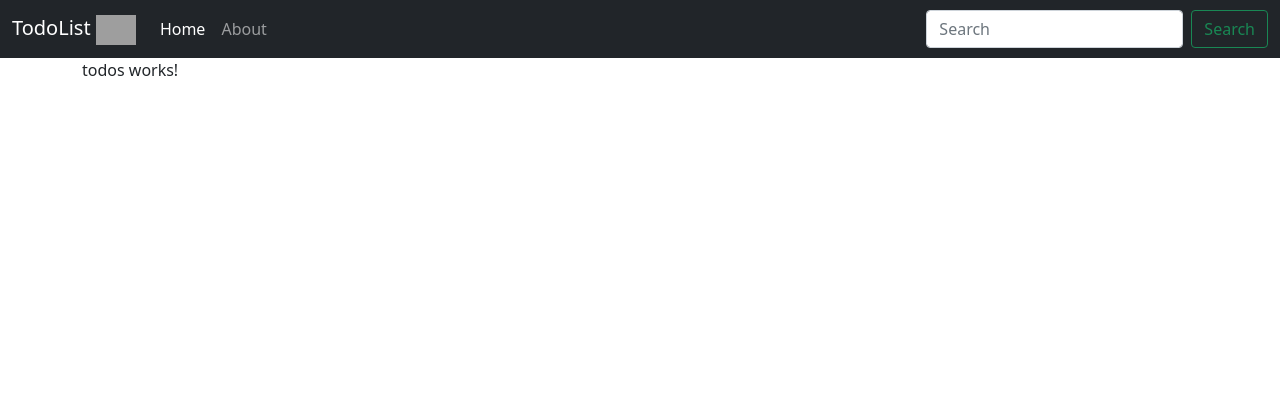
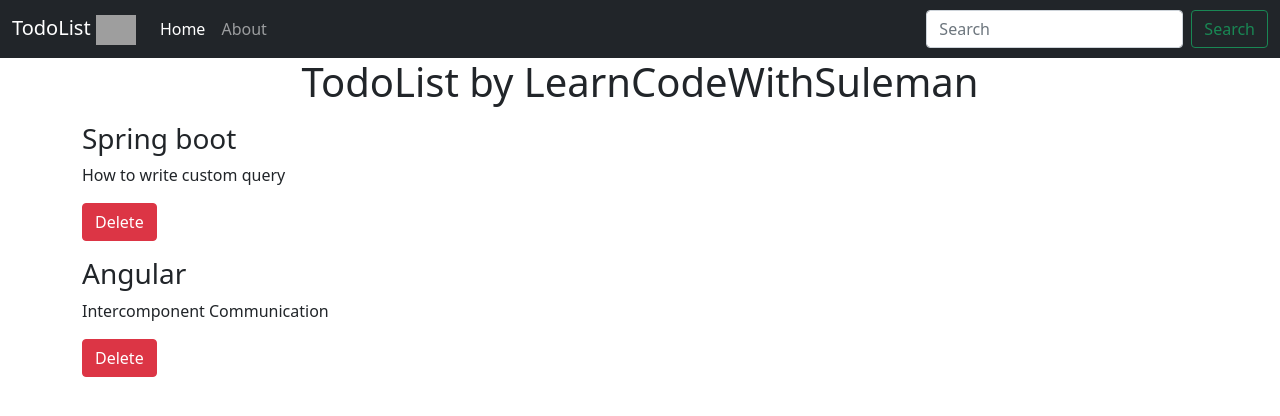
Before and after one commit to fsuleman2/todo-list, an Angular app: page / in a window 1280 px wide. Shown: the top 416 px of the page. Built offline with nearby package versions, Linux system fonts and the light colour scheme; grey boxes are pictures that could not be loaded.

Commit message:
todo deleted feature added

```diff
--- /dev/null
+++ b/src/app/MyComponents/add-todo/add-todo.component.html
@@ -0,0 +1 @@
+<p>add-todo works!</p>
--- /dev/null
+++ b/src/app/MyComponents/add-todo/add-todo.component.ts
@@ -0,0 +1,15 @@
+import { Component, OnInit } from '@angular/core';
+
+@Component({
+  selector: 'app-add-todo',
+  templateUrl: './add-todo.component.html',
+  styleUrls: ['./add-todo.component.css']
+})
+export class AddTodoComponent implements OnInit {
+
+  constructor() { }
+
+  ngOnInit(): void {
+  }
+
+}
--- /dev/null
+++ b/src/app/MyComponents/todo-item/todo-item.component.html
@@ -0,0 +1,5 @@
+<div class="my-3">
+    <h3>{{todo.title}}</h3>
+    <p>{{todo.desc}}</p>
+    <button class="btn btn-danger" (click)="onClick(todo)">Delete</button>
+</div>
--- /dev/null
+++ b/src/app/MyComponents/todo-item/todo-item.component.ts
@@ -0,0 +1,22 @@
+import { Component, EventEmitter, Input, OnInit, Output } from '@angular/core';
+import { Todo } from 'src/app/Todo';
+
+@Component({
+  selector: 'app-todo-item',
+  templateUrl: './todo-item.component.html',
+  styleUrls: ['./todo-item.component.css']
+})
+export class TodoItemComponent implements OnInit {
+  @Input()
+  todo: Todo = new Todo;
+  @Output()
+  todoDelete:EventEmitter<Todo> =  new EventEmitter();
+  constructor() { }
+
+  ngOnInit(): void {
+  }
+onClick(todo:Todo){
+  this.todoDelete.emit(todo);
+  console.log("Onclick has been triggered")
+}
+}
--- a/src/app/MyComponents/todos/todos.component.html
+++ b/src/app/MyComponents/todos/todos.component.html
@@ -1 +1,3 @@
-<p>todos works!</p>
+<div *ngFor="let todo of todos">
+    <app-todo-item [todo]="todo" (todoDelete)="deleteTodo($event)"></app-todo-item>
+</div>
--- a/src/app/MyComponents/todos/todos.component.ts
+++ b/src/app/MyComponents/todos/todos.component.ts
@@ -1,4 +1,6 @@
 import { Component, OnInit } from '@angular/core';
+import { Todo } from 'src/app/Todo';
+
 
 @Component({
   selector: 'app-todos',
@@ -7,9 +9,31 @@ import { Component, OnInit } from '@angular/core';
 })
 export class TodosComponent implements OnInit {
 
-  constructor() { }
+  //creating an array and adding into
+  //creating an array and adding into
+  todos: Todo[] = [];
+  constructor() {
+    this.todos=[{
+      sno:1,
+      title:"Spring boot",
+      desc:"How to write custom query",
+      active:true
+    },{
+      sno:2,
+      title:"Angular",
+      desc:"Intercomponent Communication",
+      active:true
+    },
+  ]
+   }
 
   ngOnInit(): void {
   }
-
+//deleting an todo
+deleteTodo(todo:Todo){
+  console.log(todo);
+  let index = this.todos.indexOf(todo);
+  this.todos.splice(index,1);
+  console.log("todo deleted")
 }
+}
--- a/src/app/todos.ts
+++ b/src/app/Todo.ts
@@ -1,4 +1,4 @@
-export class todo{
+export class Todo{
     sno:number | undefined;
     title:string | undefined;
     desc:string | undefined;
--- a/src/app/app.component.html
+++ b/src/app/app.component.html
@@ -24,6 +24,7 @@
     </div>
   </nav>
   <div class="container">
+    <h1 class="text-center mb-3">TodoList by LearnCodeWithSuleman</h1>
     <app-todos></app-todos>
   </div>
 
--- a/src/app/app.module.ts
+++ b/src/app/app.module.ts
@@ -4,11 +4,15 @@ import { BrowserModule } from '@angular/platform-browser';
 import { AppRoutingModule } from './app-routing.module';
 import { AppComponent } from './app.component';
 import { TodosComponent } from './MyComponents/todos/todos.component';
+import { TodoItemComponent } from './MyComponents/todo-item/todo-item.component';
+import { AddTodoComponent } from './MyComponents/add-todo/add-todo.component';
 
 @NgModule({
   declarations: [
     AppComponent,
-    TodosComponent
+    TodosComponent,
+    TodoItemComponent,
+    AddTodoComponent
   ],
   imports: [
     BrowserModule,
```
Also changed, not shown: src/app/MyComponents/add-todo/add-todo.component.css (added), src/app/MyComponents/todo-item/todo-item.component.css (added), 2 other files (tests, documents, lock files or other folders).
